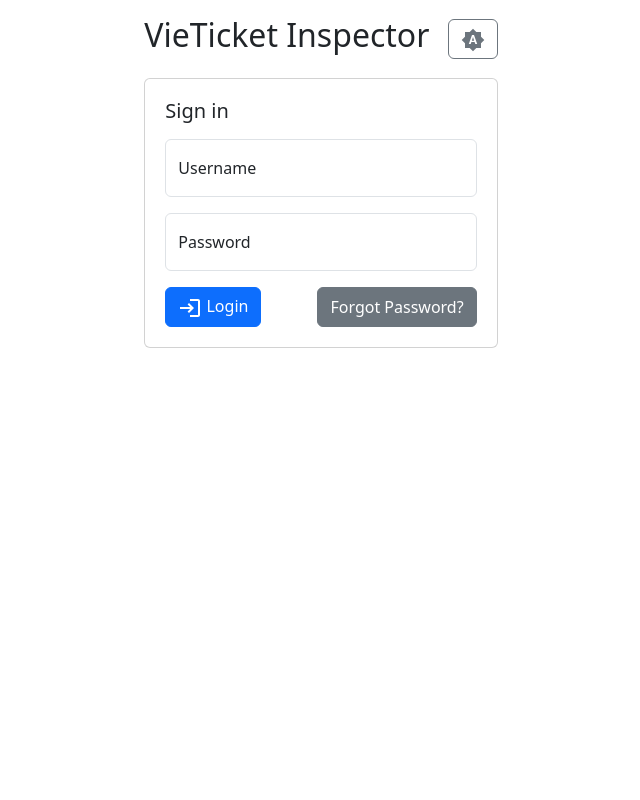
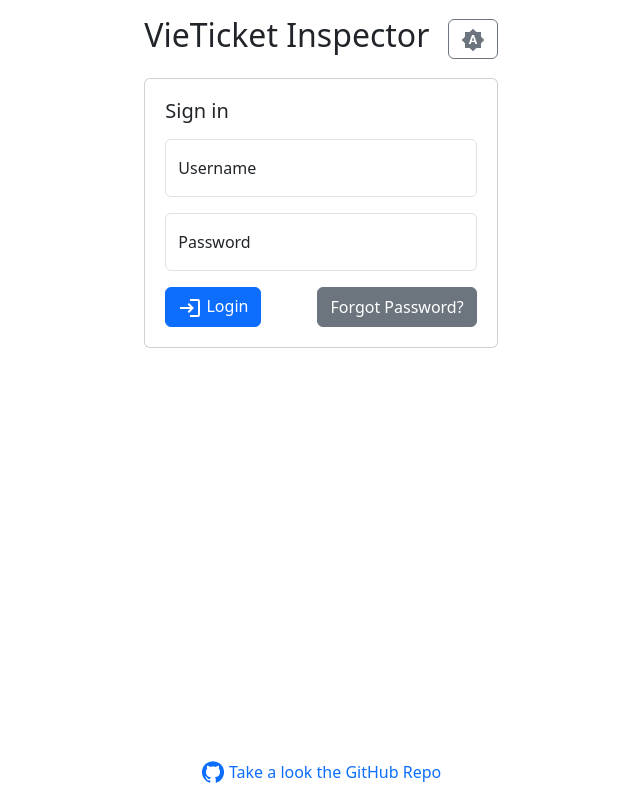
Before and after one commit to isoamyl50/vieticket-inspector-pwa, a React (Vite) app: page /auth/login in a window 1280 px wide. Shown: the whole page, without its empty margins (319-959 px from the left). Built offline with nearby package versions, Linux system fonts and the light colour scheme; no server answers.

Commit message:
chore: Update app layout and add GitHub link in footer

```diff
--- /dev/null
+++ b/src/App.css
@@ -0,0 +1,21 @@
+.app-container {
+    display: flex;
+    flex-direction: column;
+    min-height: 100vh;
+}
+
+.main-content {
+    flex-grow: 1;
+}
+
+.footer {
+    text-align: center;
+}
+
+.footer a {
+    text-decoration: none;
+}
+
+.inline-icon {
+    vertical-align: bottom;
+}
--- a/src/App.tsx
+++ b/src/App.tsx
@@ -9,6 +9,9 @@
 import axios from 'axios';
 import 'bootstrap/dist/css/bootstrap.min.css';
 import { Routes, Route, useNavigate } from 'react-router-dom';
+import GitHubIcon from '@mui/icons-material/GitHub';
+
+import './App.css';
 
 interface TicketDetails {
     leadVisitor: string;
@@ -132,6 +135,8 @@
     }, [qrCodeState, processQrCode]);
 
     return (
+        <div className="app-container">
+            <main className='main-content'>
                 <Container className="App p-3">
                     <Routes>
                         <Route path="/" element={
@@ -167,6 +172,13 @@
                         } />
                     </Routes>
                 </Container>
+            </main>
+            <footer className="text-center p-3 footer">
+                <a href="https://github.com/isoamyl50/vieticket-inspector-pwa" target="_blank" rel="noopener noreferrer">
+                   <GitHubIcon className='inline-icon' /> Take a look the GitHub Repo
+                </a>
+            </footer>
+        </div>
     );
 };
 
```
Lines whose indentation alone changed are shown as unchanged.
